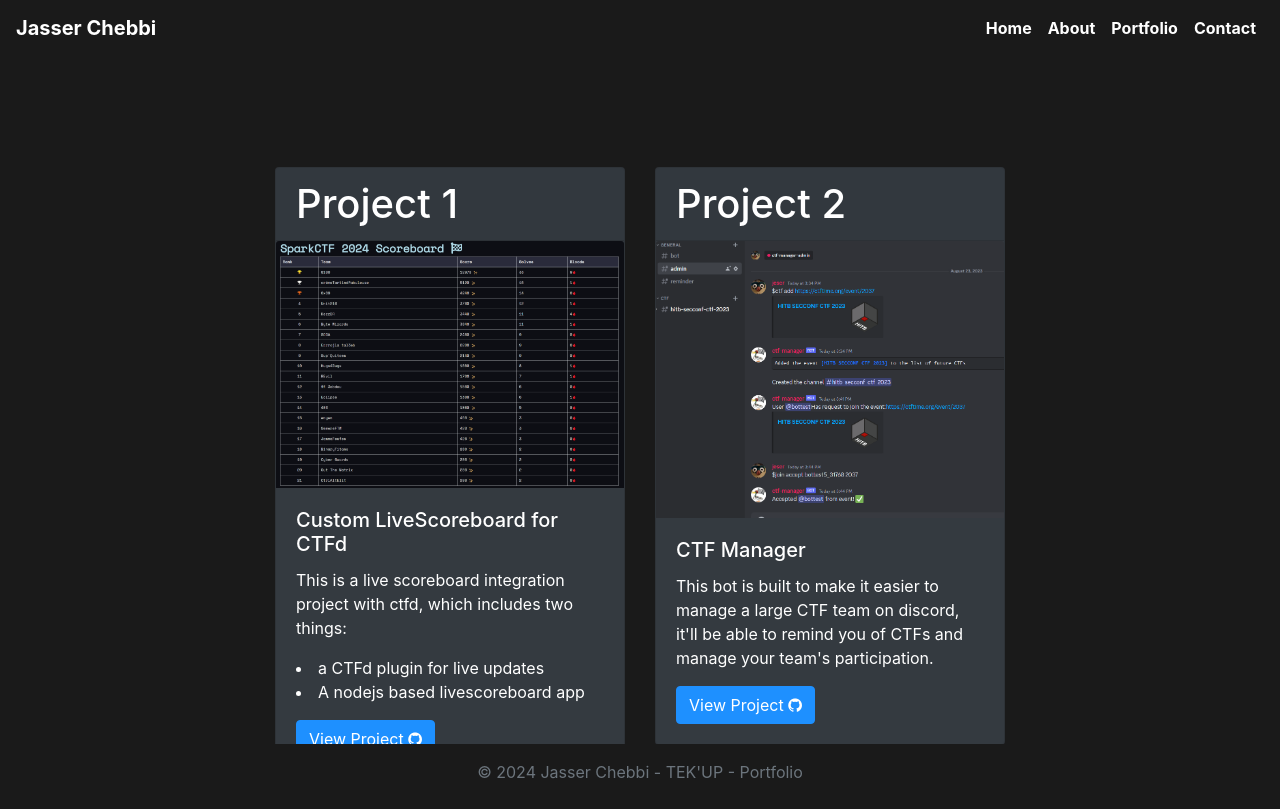
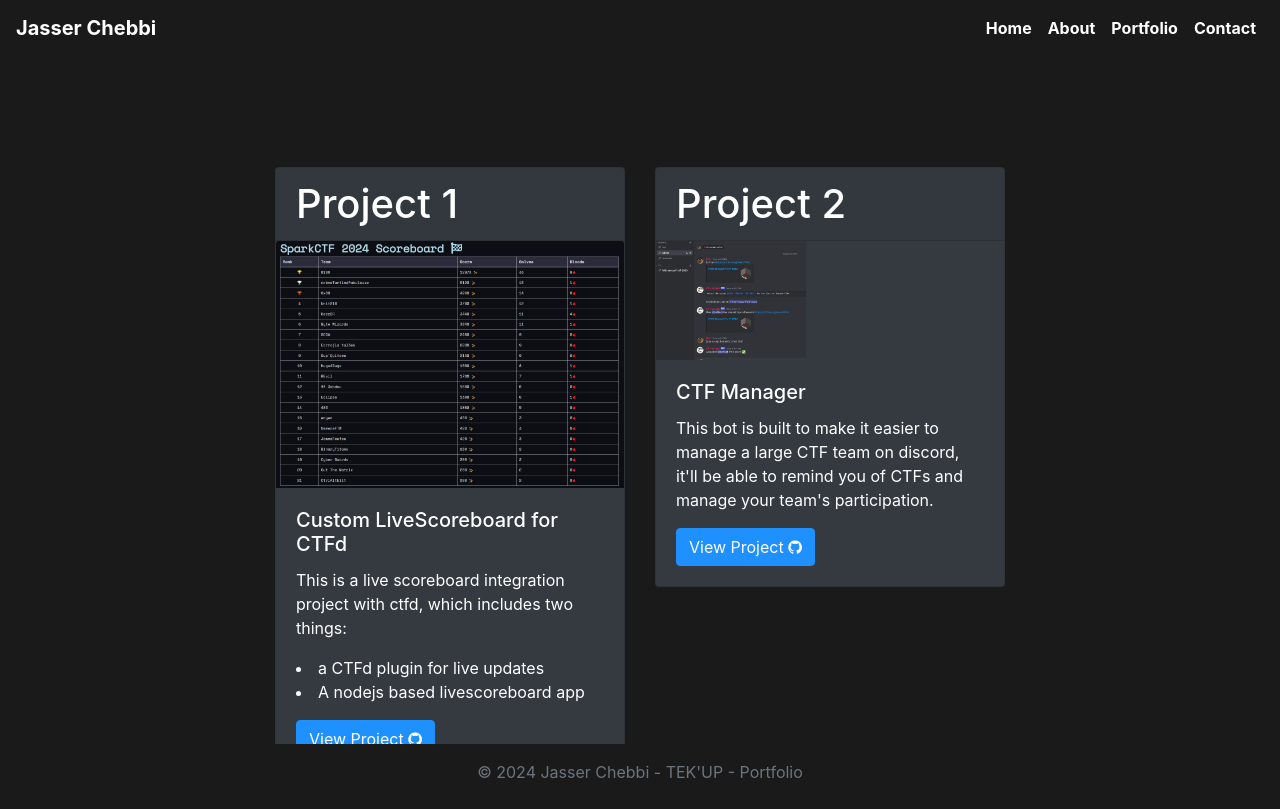
Before and after one commit to j3seer/project_html_tekup, a plain HTML site: page portfolio.html in a window 1280 px wide. Drawn offline with nearby package versions, Linux system fonts and the light colour scheme.

Commit message:
new change

```diff
--- a/portfolio.html
+++ b/portfolio.html
@@ -62,7 +62,7 @@
             <div class="col-md-4">
                 <div class="card bg-dark">
                     <h1 class="card-header">Project 2</h1>
-                    <img src="./images/ctfmanager.jpg" width="150" class="card-img-top" alt="...">
+                    <img src="./images/ctfmanager.jpg" width="150" alt="...">
                     <div class="card-body">
                         <h5 class="card-title">CTF Manager</h5>
                         <p class="card-text">This bot is built to make it easier to manage a large CTF team on discord, it'll be able to remind you of CTFs and manage your team's participation.</p>
```
